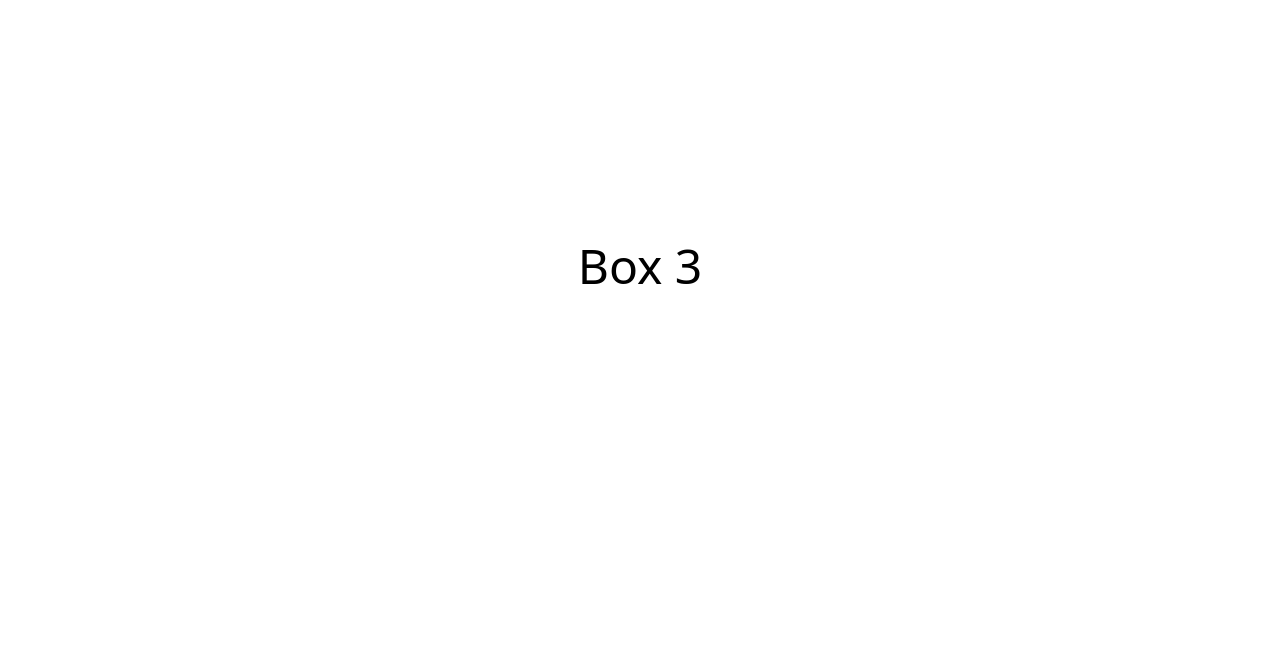
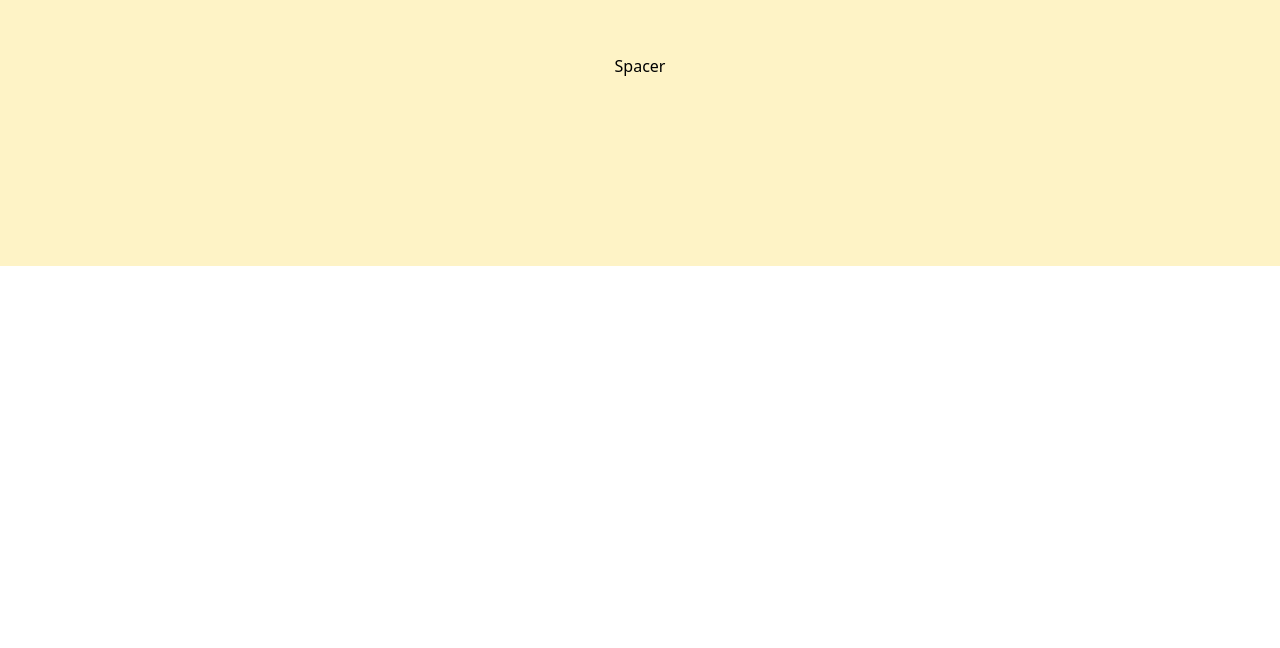
Before and after one commit to fouadmo1223/Framer, a React (Vite) app: page / in a window 1280 px wide. Shown: the part 134-782 px from the top of the page. Built offline with nearby package versions, Linux system fonts and the light colour scheme.

Commit message:
fake horizontal scroll

```diff
--- a/src/gsap/plugins/Xspacer.jsx
+++ b/src/gsap/plugins/Xspacer.jsx
@@ -29,6 +29,12 @@ const Xspacer = () => {
       gsap.to(slides, {
         xPercent: -100 * (slides.length - 1),
         duration: 3,
+        scrollTrigger: {
+          trigger: track.current,
+          start: "top top",
+          scrub: 1,
+          pin: true,
+        },
       });
     },
     { scope: container }
@@ -36,6 +42,9 @@ const Xspacer = () => {
 
   return (
     <div ref={container} className="overflow-x-hidden bg-amber-100">
+      <div className="min-h-[400px] flex items-center justify-center">
+        Spacer
+      </div>
       {/* SLIDE TRACK */}
       <div ref={track} className="flex w-[300vw] h-screen">
         <section className="slide min-w-screen flex items-center justify-center bg-white text-black text-5xl">
```
